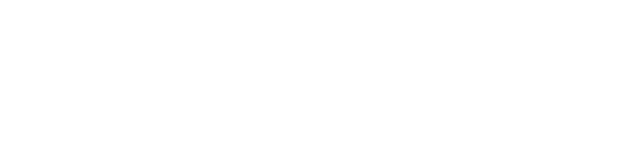
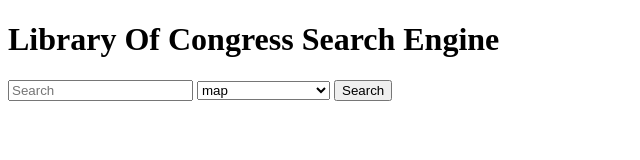
Before and after one commit to Zd092718/libraryofcongresssearchtool, a plain HTML site: page results.html in a window 1280 px wide. Shown: the whole page, without its empty margins (0-640 px from the left). Drawn offline with nearby package versions, Linux system fonts and the light colour scheme.

Commit message:
searchbox created html

```diff
--- a/results.html
+++ b/results.html
@@ -8,6 +8,21 @@
     <link rel="stylesheet" href="./assets/style.css">
 </head>
 <body>
+    <form>
+        <h1>Library Of Congress Search Engine</h1>
+        <input id = "search" name= "search" placeholder="Search">
+        <select name="format" id="format">
+            <option value="map">map</option>
+            <option value="audio">Audio recordings</option>
+            <option value="photos">Photos</option>
+            <option value="manuscript">Manuscripts</option>
+            <option value="newspapers">Newspapers</option>
+            <option value="film-and-videos">Film</option>
+            <option value="notated-music">Printed Music</option>
+            <option value="websites">Archived Websites</option>
+        </select>
+        <button type="submit">Search</button>
+    </form>
     <script src="https://code.jquery.com/jquery-1.12.4.js"></script>
     <script src="./assets/results.js"></script>
 </body>
```
Also changed, not shown: index.html (+15 -2 lines).
